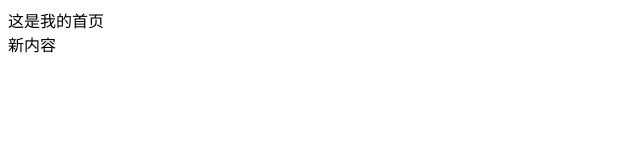
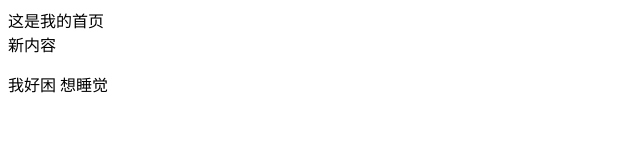
Before and after one commit to Karin1995/Karin, a plain HTML site: page index.html in a window 1280 px wide. Shown: the whole page, without its empty margins (0-640 px from the left). Drawn offline with Linux system fonts and the light colour scheme.

Commit message:
修改新内容

```diff
--- a/index.html
+++ b/index.html
@@ -7,5 +7,6 @@
 	<body>
 		这是我的首页
 		<div class="fir">新内容</div>
+		<p>我好困 想睡觉</p>
 	</body>
 </html>
```
